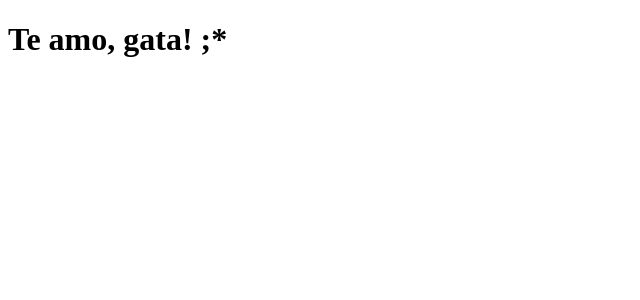
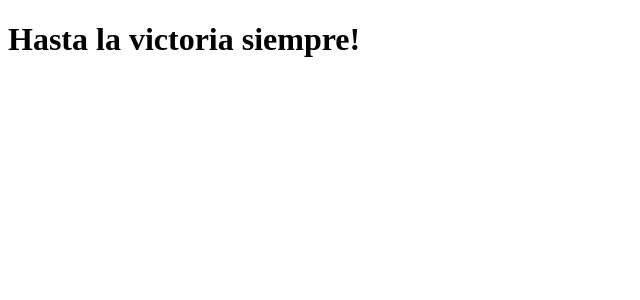
Before and after one commit to leovieira84/clone-tabnews, a Next.js app: page / in a window 1280 px wide. Shown: the top 300 px of the page, without its empty margins (0-640 px from the left). Built offline with nearby package versions, Linux system fonts and the light colour scheme.

Commit message:
alteração da frase

```diff
--- a/pages/index.js
+++ b/pages/index.js
@@ -1,5 +1,5 @@
 function Home(){
-    return <h1>Te amo, gata! ;*</h1>
+    return <h1>Hasta la victoria siempre!</h1>
 }
 
 export default Home;
```
